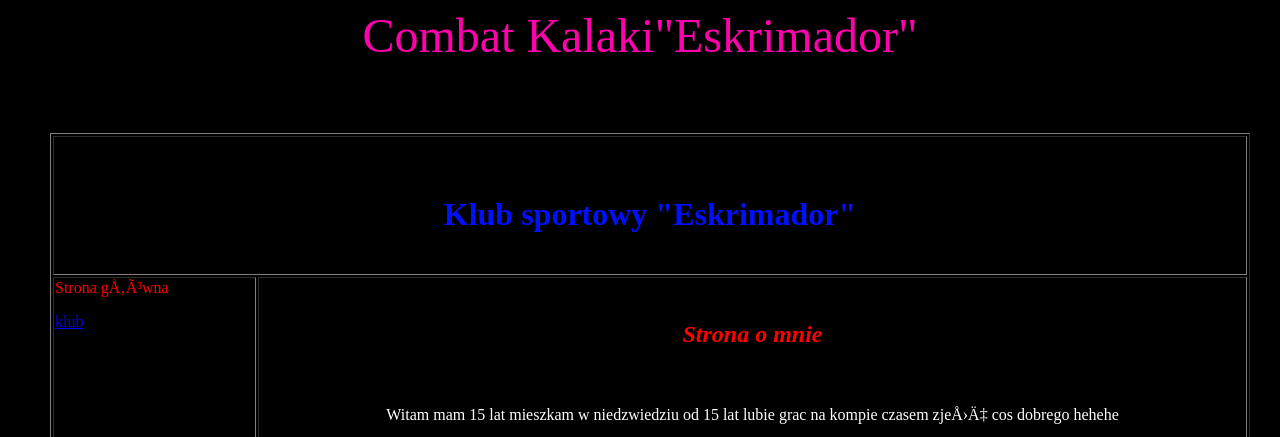
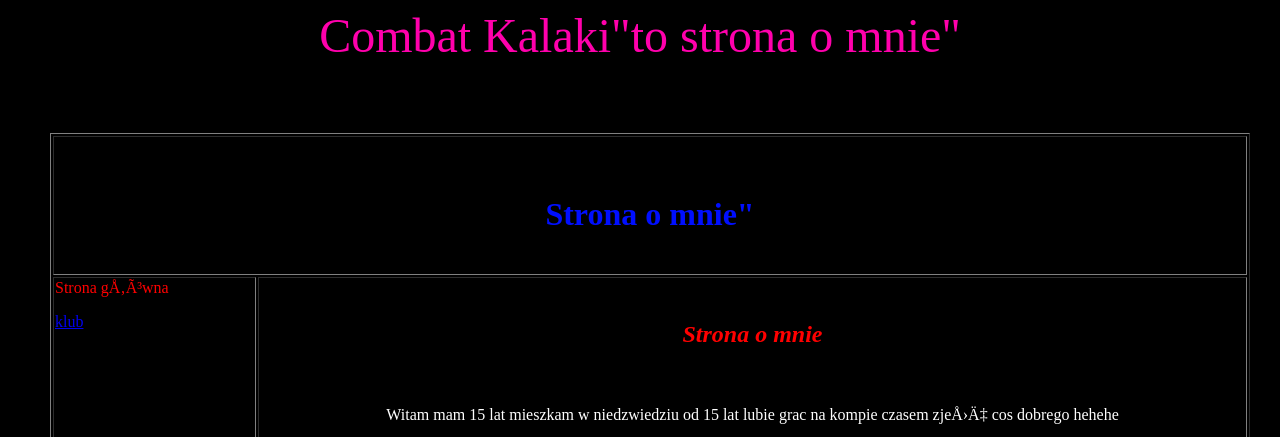
Before and after one commit to sowaapp777/sowaapp777.github.io, a plain HTML site: page index.html in a window 1280 px wide. Shown: the top 437 px of the page. Drawn offline with Linux system fonts and the light colour scheme.

Commit message:
Update index.html

```diff
--- a/index.html
+++ b/index.html
@@ -10,7 +10,7 @@
 
 <body text="#ff0000" bgcolor="#000000">
 
-<p align="center"><font size="7" color="#ff0000 face="old english text mt"> Combat Kalaki"Eskrimador"</font></p>
+<p align="center"><font size="7" color="#ff0000 face="old english text mt"> Combat Kalaki"to strona o mnie"</font></p>
 
 <body leftmargin="50">
 
@@ -32,7 +32,7 @@
 
 <p align="center">
 
-<p><h1><font color="#000fff">Klub sportowy "Eskrimador" </front></h1><p/p
+<p><h1><font color="#000fff">Strona o mnie" </front></h1><p/p
 
 <p align="center">&nbsp;</td>
 
```
